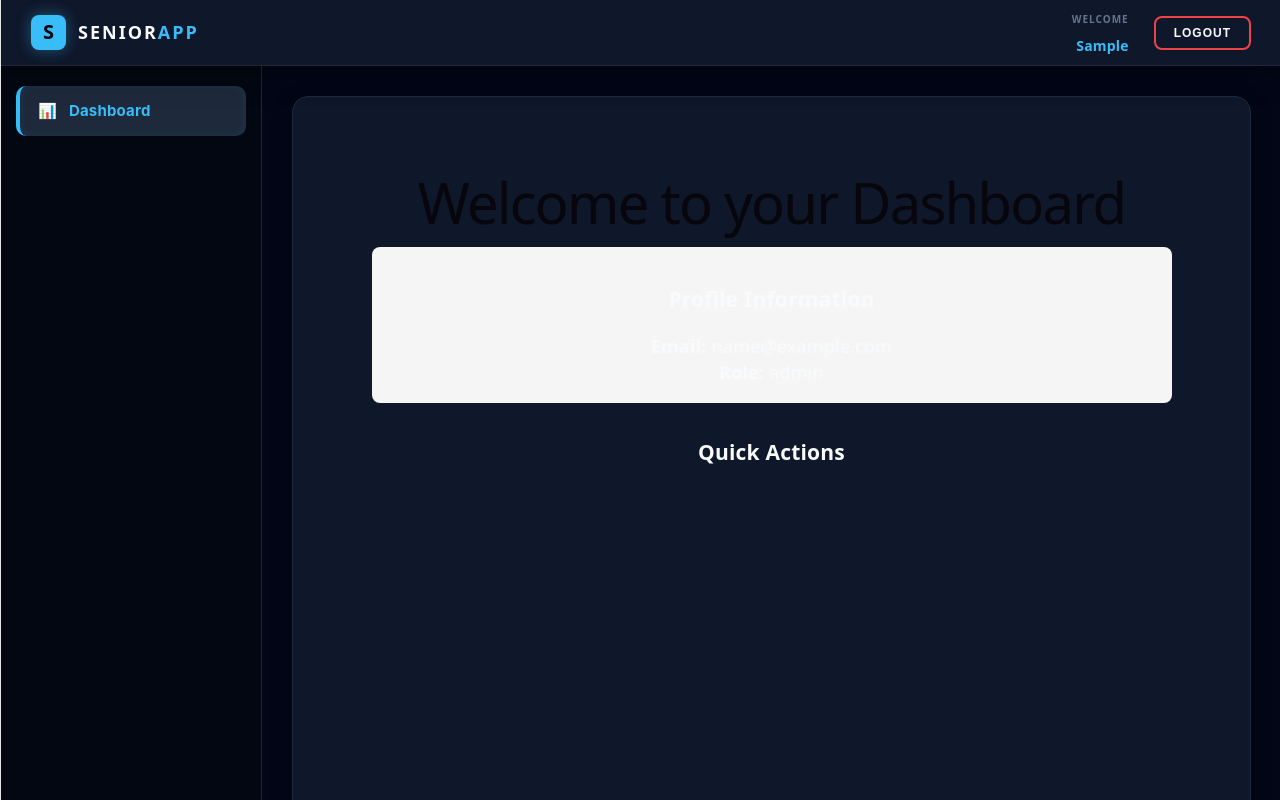
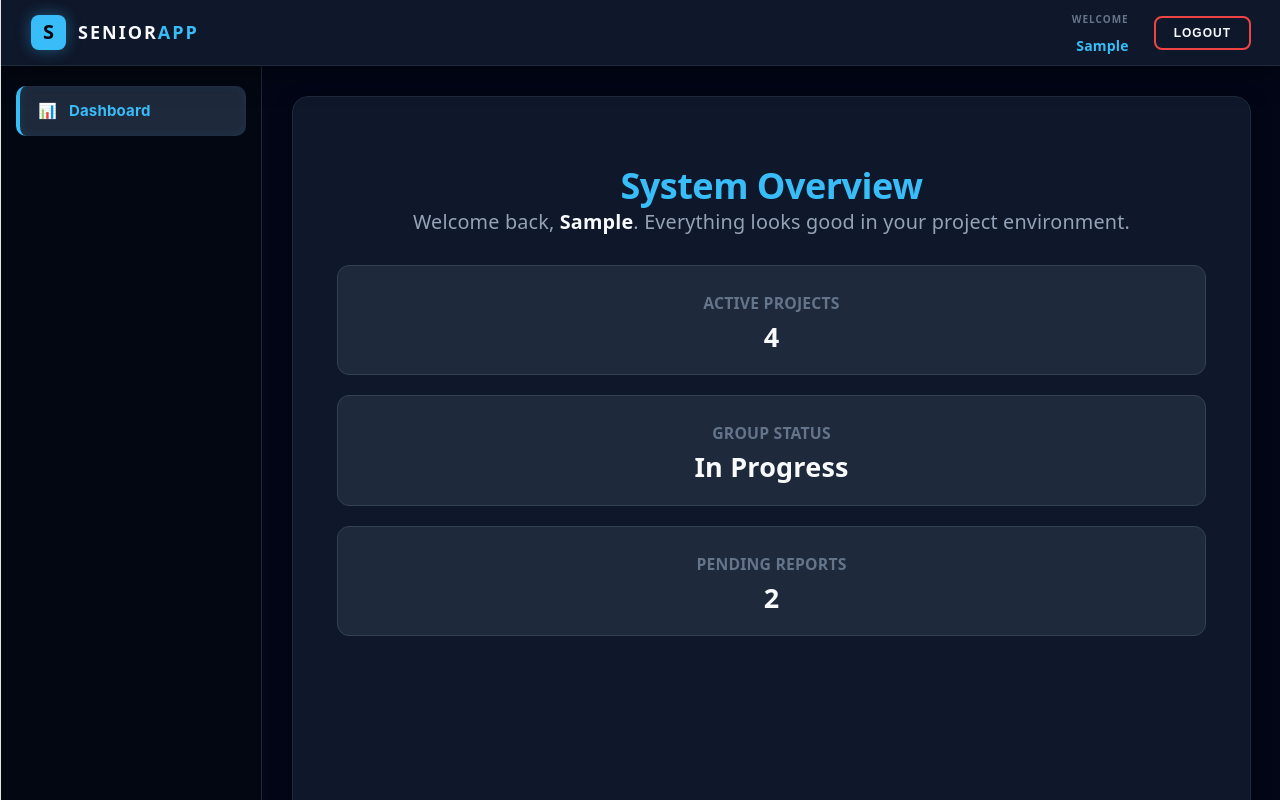
Before and after one commit to SE3318-Spring-2025-2026/senior-app-5, a React app in the folder frontend/: page /dashboard in a window 1280 px wide. Built offline with nearby package versions, Linux system fonts and the light colour scheme; no server answers; sample sign-in values are in the browser's storage; the HTML template or start-up script is replaced by a standard one.

Commit message:
fix: address security flaws, update port mapping to 3001, and refactor to CSS modules

```diff
--- a/frontend/src/pages/DashboardPage.jsx
+++ b/frontend/src/pages/DashboardPage.jsx
@@ -1,72 +1,49 @@
-import { useEffect, useState } from 'react';
-import { useNavigate, Link } from 'react-router-dom';
+import { useEffect } from 'react';
+import { useNavigate } from 'react-router-dom';
+import styles from './DashboardPage.module.css';
 
 const DashboardPage = () => {
   const navigate = useNavigate();
-  const [user, setUser] = useState(null);
+
+
+  const userStr = localStorage.getItem('user');
+  const user = userStr ? JSON.parse(userStr) : null;
 
   useEffect(() => {
 
-    const storedUser = localStorage.getItem('user');
+    const token = localStorage.getItem('token');
 
-    if (!storedUser) {
 
-      navigate('/login', { replace: true });
-    } else {
-      setUser(JSON.parse(storedUser));
+    if (!token) {
+      navigate('/login');
     }
   }, [navigate]);
 
-  if (!user) {
-    return <div>Loading dashboard...</div>;
-  }
-
   return (
-    <div style={{ padding: '2rem', maxWidth: '800px', margin: '0 auto' }}>
-      <h1>Welcome to your Dashboard</h1>
+    <div className={styles.container}>
+      <h1 className={styles.title}>System Overview</h1>
+      <p className={styles.welcomeText}>
+        Welcome back, <span style={{ color: '#f8fafc', fontWeight: 'bold' }}>{user?.firstName || 'User'}</span>.
+        Everything looks good in your project environment.
+      </p>
 
 
-      <div style={{ backgroundColor: '#f5f5f5', padding: '1rem', borderRadius: '8px', marginBottom: '2rem' }}>
-        <h3>Profile Information</h3>
-        <p><strong>Email:</strong> {user.email}</p>
-        <p><strong>Role:</strong> {user.role}</p>
-      </div>
-
-
-      <div className="navigation-options">
-        <h3>Quick Actions</h3>
-
-        {user.role === 'Student' && (
-          <div>
-            <Link to="/student-dashboard" style={linkStyle}>👉 My Groups / Pending Invites</Link>
-          </div>
-        )}
-
-        {user.role === 'Professor' && (
-          <div>
-            <Link to="/professor-dashboard" style={linkStyle}>👉 Manage Groups / View Students</Link>
-          </div>
-        )}
-
-        {user.role === 'Coordinator' && (
-          <div>
-            <Link to="/groups" style={linkStyle}>👉 Admin Dashboard</Link>
-          </div>
-        )}
+      <div className={styles.statsGrid}>
+        <div className={styles.statCard}>
+          <div className={styles.cardTitle}>Active Projects</div>
+          <div className={styles.cardValue}>4</div>
+        </div>
+        <div className={styles.statCard}>
+          <div className={styles.cardTitle}>Group Status</div>
+          <div className={styles.cardValue}>In Progress</div>
+        </div>
+        <div className={styles.statCard}>
+          <div className={styles.cardTitle}>Pending Reports</div>
+          <div className={styles.cardValue}>2</div>
+        </div>
       </div>
     </div>
   );
 };
 
-
-const linkStyle = {
-  display: 'inline-block',
-  padding: '10px 15px',
-  backgroundColor: '#007bff',
-  color: 'white',
-  textDecoration: 'none',
-  borderRadius: '5px',
-  marginTop: '10px'
-};
-
 export default DashboardPage;
--- /dev/null
+++ b/frontend/src/pages/DashboardPage.module.css
@@ -0,0 +1,57 @@
+.container {
+  padding: 20px;
+  animation: fadeIn 0.5s ease-in;
+}
+
+.title {
+  color: #38bdf8;
+  font-size: 2rem;
+  font-weight: 800;
+  margin-bottom: 10px;
+  letter-spacing: -0.5px;
+}
+
+.welcomeText {
+  color: #94a3b8;
+  font-size: 1.1rem;
+  margin-bottom: 30px;
+}
+
+.statsGrid {
+  display: grid;
+  grid-template-columns: repeat(auto-fit, min-minmax(250px, 1fr));
+  gap: 20px;
+  margin-top: 20px;
+}
+
+.statCard {
+  background-color: #1e293b;
+  border: 1px solid #334155;
+  border-radius: 12px;
+  padding: 24px;
+  transition: transform 0.2s ease, border-color 0.2s ease;
+}
+
+.statCard:hover {
+  transform: translateY(-5px);
+  border-color: #38bdf8;
+}
+
+.cardTitle {
+  color: #64748b;
+  font-size: 0.875rem;
+  font-weight: 600;
+  text-transform: uppercase;
+  margin-bottom: 8px;
+}
+
+.cardValue {
+  color: #f8fafc;
+  font-size: 1.5rem;
+  font-weight: 700;
+}
+
+@keyframes fadeIn {
+  from { opacity: 0; transform: translateY(10px); }
+  to { opacity: 1; transform: translateY(0); }
+}
```
